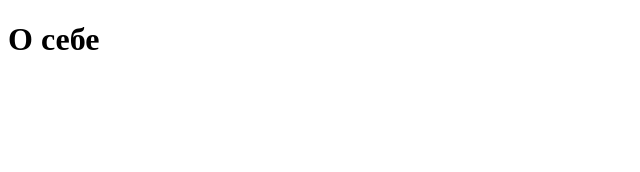
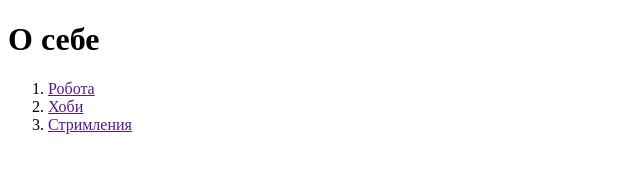
Before and after one commit to Dima1991323371/ls1, a plain HTML site: page index.html in a window 1280 px wide. Shown: the whole page, without its empty margins (0-640 px from the left). Drawn offline with Linux system fonts and the light colour scheme.

Commit message:
first commit

```diff
--- a/index.html
+++ b/index.html
@@ -6,5 +6,14 @@
     </head>
     <body>
         <h1>О себе</h1>
+        <div class="menu">
+          <div>
+            <ol>
+              <li><a class="menu" href="">Робота</a></li>
+              <li><a class="menu" href="">Хоби</a></li>
+              <li><a class="menu" href="">Стримления</a></li>
+            </ol>
+          </div>
+        </div>
     </body>
 </html>
```
